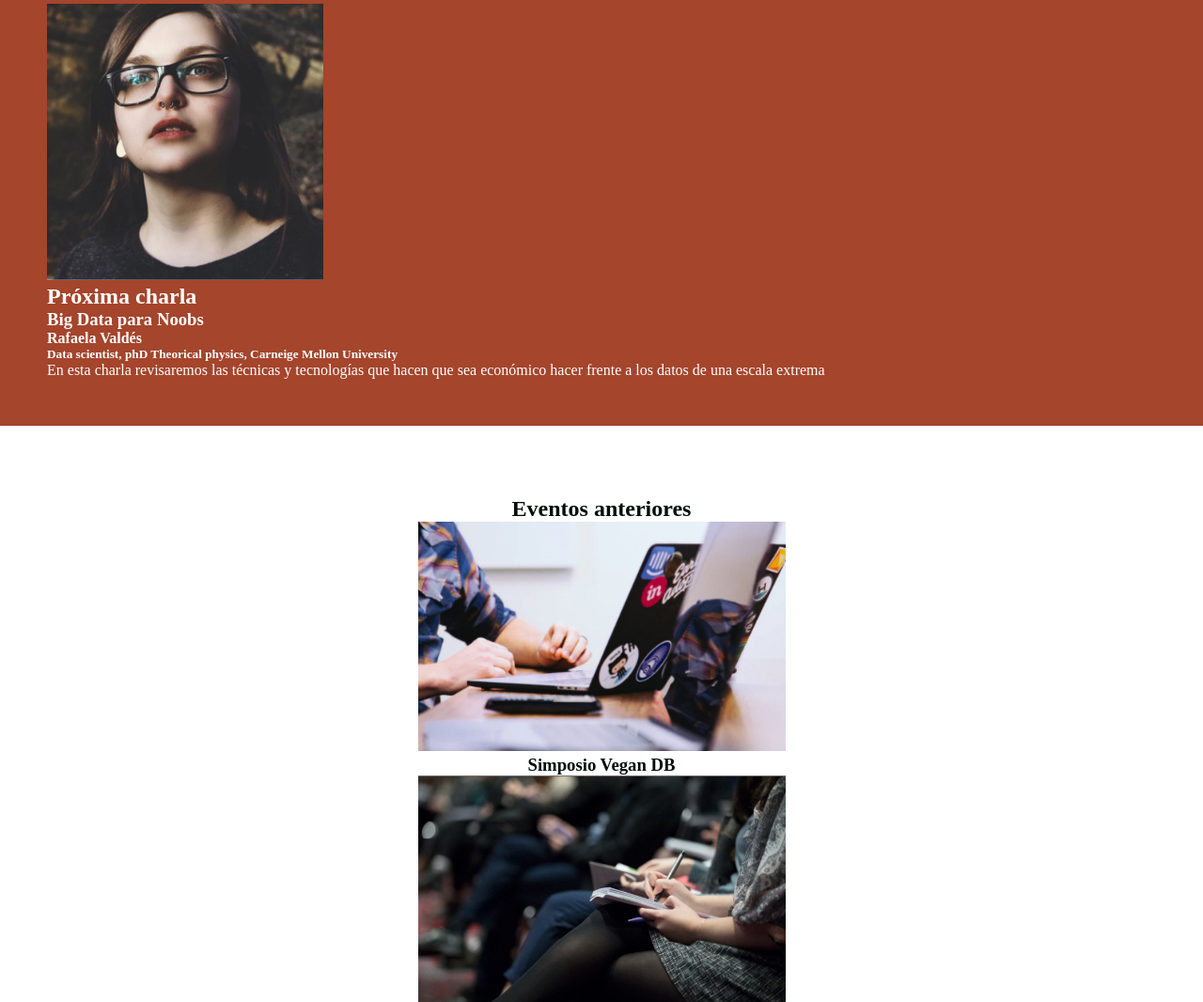
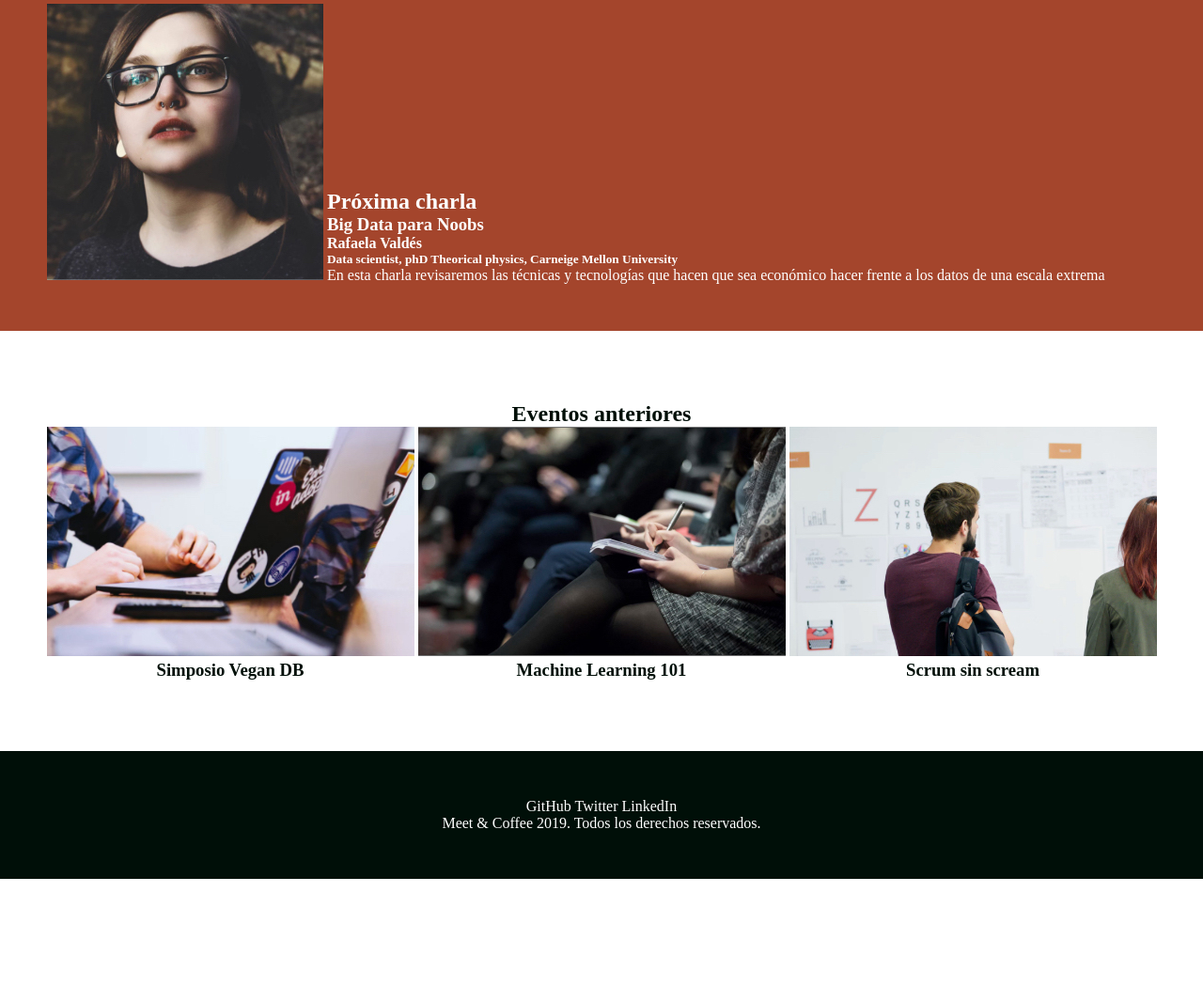
Before and after one commit to emirandase/Meet-Coffee, a plain HTML site: page index.html in a window 1280 px wide. Shown: the part 873-1939 px from the top of the page at 94% size. After the commit the page ends 1808 px from the top, so only its background shows below. Drawn offline with Linux system fonts and the light colour scheme.

Commit message:
modificacion de los articulos y distribucion de etiquetado

```diff
--- a/index.html
+++ b/index.html
@@ -33,25 +33,44 @@
     </section>
 
     <section id="proxima-charla" class="sweet-brown">
-        <img src="Assets/img/speaker.jpg" alt="">
-        <h2>Próxima charla</h2>
-        <h3>Big Data para Noobs</h3>
-        <h4>Rafaela Valdés</h4>
-        <h5>Data scientist, phD Theorical physics, Carneige Mellon University</h5>
-        <p>En esta charla revisaremos las técnicas y tecnologías que hacen que sea económico hacer frente a los datos de una escala extrema</p>
+        <div class="centrado">
+            <img src="Assets/img/speaker.jpg" alt="speaker">
+
+            <div class="charla-texto">
+                <h2>Próxima charla</h2>
+                <h3>Big Data para Noobs</h3>
+                <h4>Rafaela Valdés</h4>
+                <h5>Data scientist, phD Theorical physics, Carneige Mellon University</h5>
+                <p>En esta charla revisaremos las técnicas y tecnologías que hacen que sea económico hacer frente a los datos de una escala extrema</p>
+            </div>
+
+        </div>
     </section>
 
     <section id="eventos">
         <h2>Eventos anteriores</h2>
+
+        <article class="evento">
         <img src="Assets/img/simposio-vegan.jpg" alt="">
         <h3>Simposio Vegan DB</h3>
+        </article>
+
+        <article class="evento">
         <img src="Assets/img/machine-learning.jpg" alt="">
         <h3>Machine Learning 101</h3>
+        </article>
+
+        <article class="evento">
         <img src="Assets/img/scrum-sin-scream.jpg" alt="">
         <h3>Scrum sin scream</h3>
+        </article>
+
     </section>
 
     <footer id="contacto" class="oscuro">
+        <a href="#">GitHub</a>
+        <a href="#">Twitter</a>
+        <a href="#">LinkedIn</a>
         <p>Meet & Coffee 2019. Todos los derechos reservados.</p>
     </footer>
 
```
